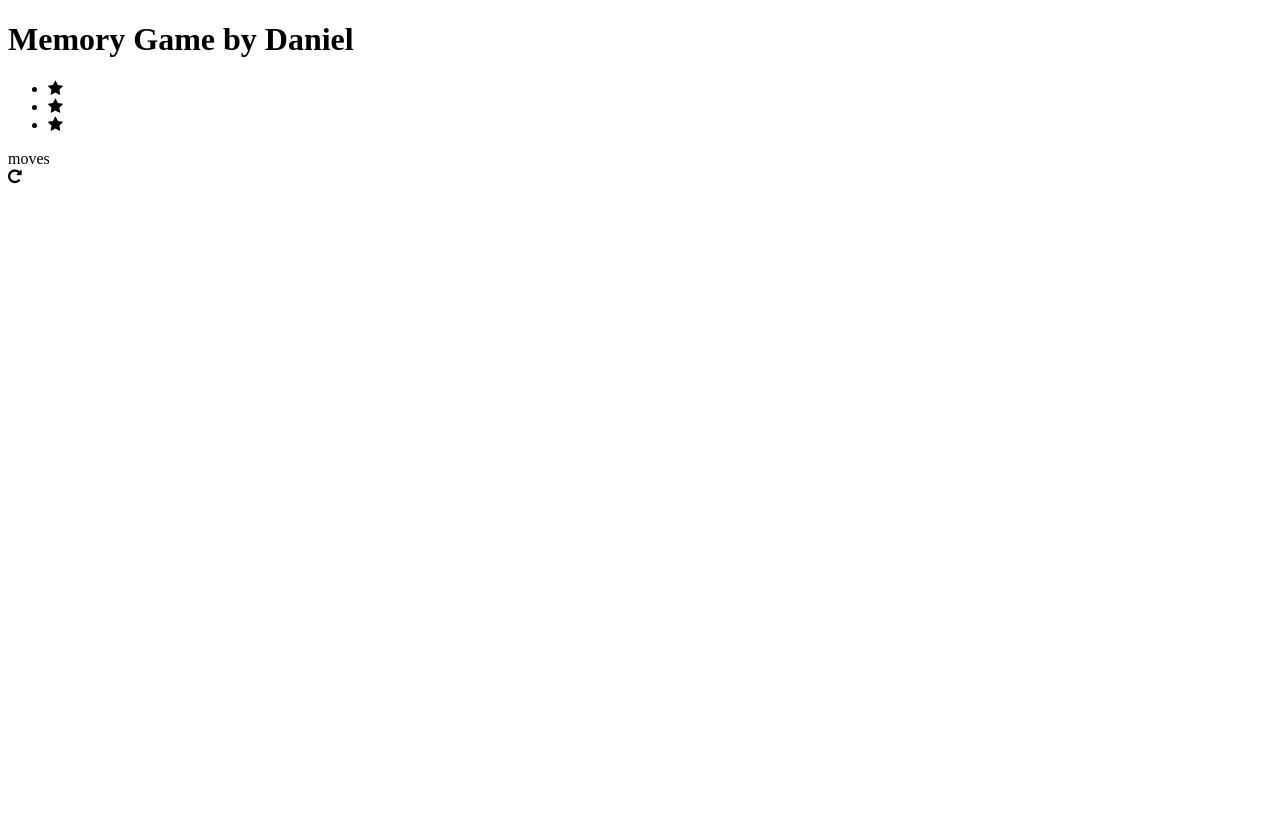
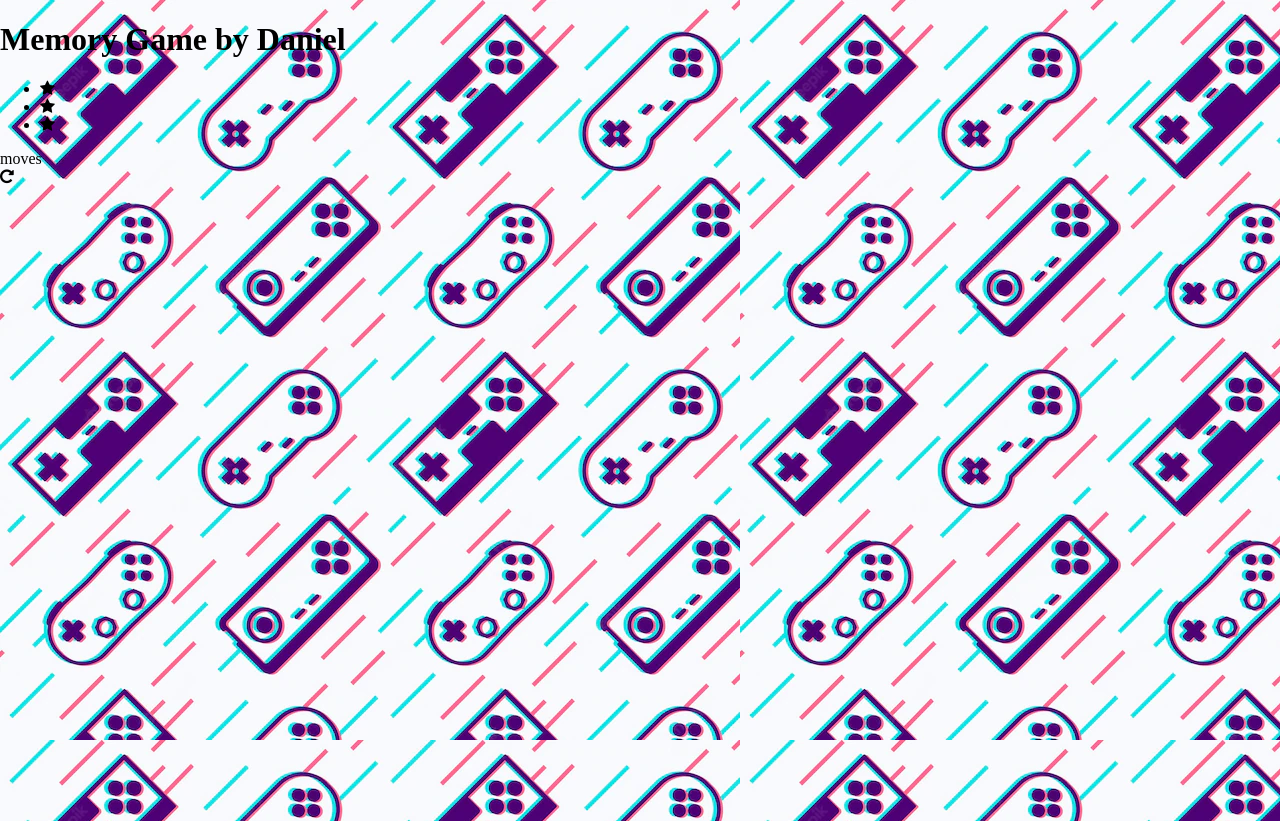
Before and after one commit to DaniTOLETUM/memory-game, a plain HTML site: page index.html in a window 1280 px wide. Before the commit the page ends 800 px from the top, so only its background shows below. Drawn offline with Linux system fonts and the light colour scheme; a web font is replaced by a local one.

Commit message:
fixed problems with css route

```diff
--- a/index.html
+++ b/index.html
@@ -5,6 +5,7 @@
     <meta http-equiv="X-UA-Compatible" content="IE=edge" />
     <meta name="viewport" content="width=device-width, initial-scale=1.0" />
     <title>Memory Game</title>
+    <link rel="stylesheet" type="text/css" href="../stylesheet/style.css" />
     <link
       rel="stylesheet prefetch"
       href="https://maxcdn.bootstrapcdn.com/font-awesome/4.6.1/css/font-awesome.min.css"
@@ -13,7 +14,6 @@
       rel="stylesheet prefetch"
       href="https://fonts.googleapis.com/css?family=Coda"
     />
-    <link type="text/html" href="../memory-game/stylesheet/style.css" />
     <script src="/app.js"></script>
   </head>
   <body>
--- a/stylesheet/style.css
+++ b/stylesheet/style.css
@@ -1,11 +1,11 @@
-html {
+/* html {
   box-sizing: border-box;
 }
 *,
 *::before,
 *::after {
   box-sizing: inherit;
-}
+} */
 
 html,
 body {
```
